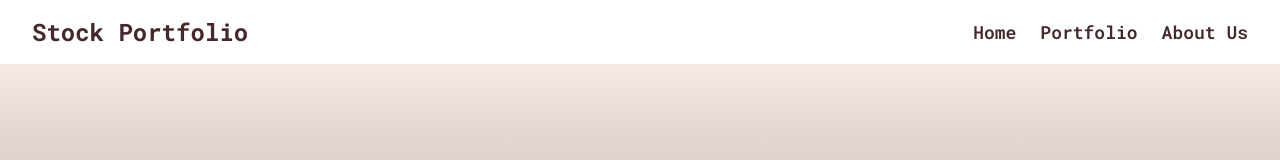
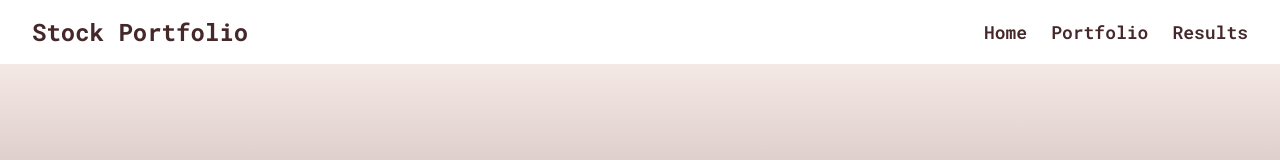
Before and after one commit to sinhah935/cs391_final, a Next.js app: page / in a window 1280 px wide. Shown: the top 160 px of the page. Built offline with nearby package versions, Linux system fonts and the light colour scheme.

Commit message:
added results tab

```diff
--- a/components/Nav.tsx
+++ b/components/Nav.tsx
@@ -6,16 +6,7 @@ export default function Nav() {
         <nav className="flex gap-6 text-lg font-semibold text-[#452829]">
             <a href="/" className="hover:underline">Home</a>
             <a href="/portfolio" className="hover:underline">Portfolio</a>
-            <a href="/about" className="hover:underline"> About Us</a>
-            {/*<ul>*/}
-            {/*    <li><Link href="/">*/}
-            {/*        Home*/}
-            {/*    </Link></li>*/}
-
-            {/*    <li><Link href="/portfolio">*/}
-            {/*        Portfolio*/}
-            {/*    </Link></li>*/}
-            {/*</ul>*/}
+            <a href="/results" className="hover:underline"> Results</a>
         </nav>
     );
 }
```
